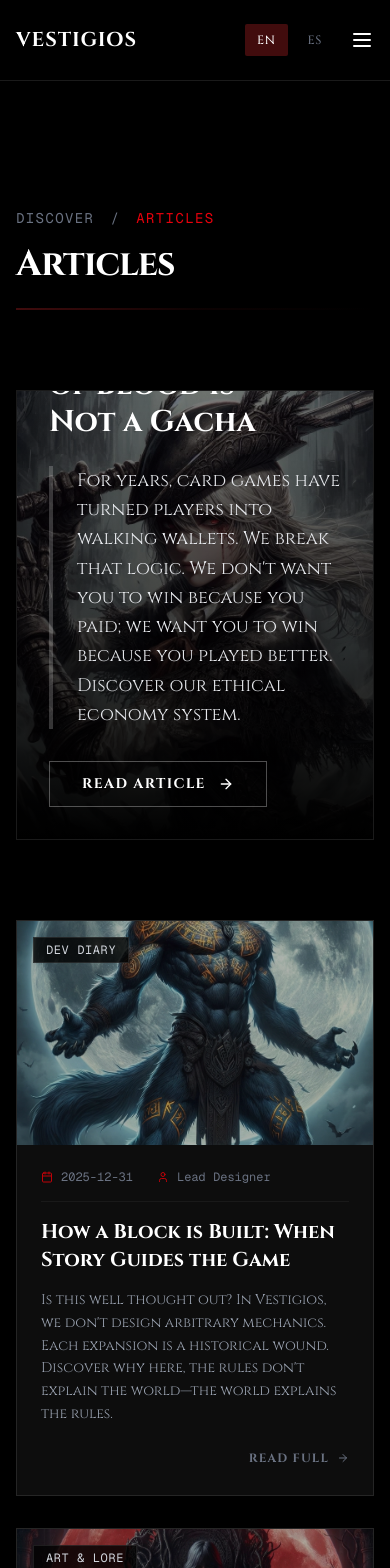
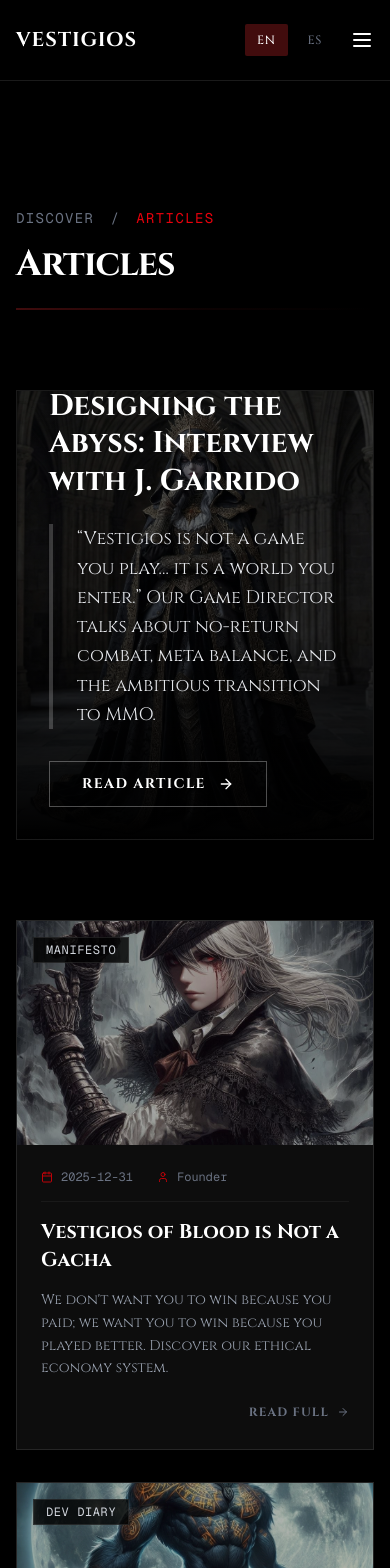
Before and after one commit to vestigiosentertainment/vestigios-website, a Next.js app: page /legal/discover/articles in a window 390 px wide. Shown: the top 1568 px of the page. Built offline with nearby package versions, Linux system fonts and the light colour scheme.

Commit message:
Update page.tsx

```diff
--- a/app/legal/discover/articles/page.tsx
+++ b/app/legal/discover/articles/page.tsx
@@ -8,29 +8,42 @@ import { Calendar, User, ArrowRight } from "lucide-react"
 export default function ArticlesPage() {
   const { t, language } = useLanguage()
 
-  // ARTÍCULO 1 (Destacado)
+  // ARTÍCULO 1 (Destacado - NUEVO: Entrevista Garrido)
   const featuredArticle = {
-    title: language === "es" ? "Vestigios de Sangre no es un Gacha" : "Vestigios of Blood is Not a Gacha",
+    title: language === "es" ? "Diseñando el Abismo: Entrevista con J. Garrido" : "Designing the Abyss: Interview with J. Garrido",
     excerpt: language === "es"
-        ? "Durante años, los juegos de cartas han convertido al jugador en una billetera ambulante. Nosotros rompemos esa lógica. No queremos que ganes porque pagaste, queremos que ganes porque jugaste mejor. Descubre nuestro sistema de economía ética."
-        : "For years, card games have turned players into walking wallets. We break that logic. We don't want you to win because you paid; we want you to win because you played better. Discover our ethical economy system.",
-    date: "2025-12-31",
-    author: "Founder",
-    image: "/portada-home.jpg",
-    category: language === "es" ? "Manifiesto" : "Manifesto",
-    href: "/legal/discover/articles/manifesto"
+        ? "“Vestigios no es un juego que se juega… es un mundo al que se entra.” Nuestro Director de Juego habla sobre el combate sin retorno, el balance del meta y la ambiciosa transición hacia el MMO."
+        : "“Vestigios is not a game you play… it is a world you enter.” Our Game Director talks about no-return combat, meta balance, and the ambitious transition to MMO.",
+    date: "2026-01-02",
+    author: "Editorial",
+    image: "/respectful-handshake-dark-atmosphere-gothic.jpg", // Puedes cambiar esta imagen por una del equipo si tienes
+    category: language === "es" ? "Entrevista Exclusiva" : "Exclusive Interview",
+    href: "/legal/discover/articles/interview-jonathan-garrido"
   }
 
-  // LISTA DE ARTÍCULOS SECUNDARIOS (Ahora son 3)
+  // LISTA DE ARTÍCULOS SECUNDARIOS
   const articles = [
+    {
+        id: 1,
+        // ARTÍCULO: MANIFIESTO (Movido desde Destacado)
+        title: language === "es" ? "Vestigios de Sangre no es un Gacha" : "Vestigios of Blood is Not a Gacha",
+        excerpt: language === "es"
+            ? "No queremos que ganes porque pagaste, queremos que ganes porque jugaste mejor. Descubre nuestro sistema de economía ética."
+            : "We don't want you to win because you paid; we want you to win because you played better. Discover our ethical economy system.",
+        date: "2025-12-31",
+        author: "Founder",
+        image: "/portada-home.jpg",
+        category: language === "es" ? "Manifiesto" : "Manifesto",
+        href: "/legal/discover/articles/manifesto"
+    },
     {
       id: 2,
       // ARTÍCULO: DISEÑO
-      title: language === "es" ? "Cómo se construye un bloque: Cuando la historia guía al juego" : "How a Block is Built: When Story Guides the Game",
+      title: language === "es" ? "Cómo se construye un bloque: La historia guía al juego" : "How a Block is Built: Story Guides the Game",
       excerpt: language === "es"
-        ? "¿Esto está bien pensado? En Vestigios, no diseñamos mecánicas arbitrarias. Cada expansión es una herida histórica. Descubre por qué aquí las reglas no explican el mundo, sino que el mundo explica las reglas."
-        : "Is this well thought out? In Vestigios, we don't design arbitrary mechanics. Each expansion is a historical wound. Discover why here, the rules don't explain the world—the world explains the rules.",
-      date: "2025-12-31",
+        ? "En Vestigios, no diseñamos mecánicas arbitrarias. Cada expansión es una herida histórica. Descubre por qué aquí el mundo explica las reglas."
+        : "In Vestigios, we don't design arbitrary mechanics. Each expansion is a historical wound. Discover why here the world explains the rules.",
+      date: "2025-12-30",
       author: "Lead Designer",
       image: "/chess-pieces-on-board-strategic-thinking-dark-goth.jpg",
       category: "Dev Diary",
@@ -39,24 +52,24 @@ export default function ArticlesPage() {
     {
       id: 3,
       // ARTÍCULO: ARTE
-      title: language === "es" ? "El arte como narrativa: Por qué cada carta es una escena" : "Art as Narrative: Why Every Card is a Scene",
+      title: language === "es" ? "El arte como narrativa: Cada carta es una escena" : "Art as Narrative: Every Card is a Scene",
       excerpt: language === "es"
-        ? "En muchos juegos, el arte es decoración. En Vestigios, es un segundo robado a una historia. Descubre por qué nuestras cartas no muestran poses, sino decisiones, y cómo cada ilustración narra lo que las palabras callan."
-        : "In many games, art is decoration. In Vestigios, it is a second stolen from a story. Discover why our cards don't show poses, but decisions, and how each illustration tells what words keep silent.",
-      date: "2025-12-31",
+        ? "En muchos juegos, el arte es decoración. En Vestigios, es un segundo robado a una historia. Descubre cómo cada ilustración narra lo que las palabras callan."
+        : "In many games, art is decoration. In Vestigios, it is a second stolen from a story. Discover how each illustration tells what words keep silent.",
+      date: "2025-12-28",
       author: "Art Director",
       image: "/ancient-book-open-with-mystical-light-dark-library.jpg",
       category: "Art & Lore",
-      href: "/legal/discover/articles/art-narrative"
+      href: "/legal/discover/articles/art-narrative" // Nota: Asegúrate de crear esta página si aún no existe
     },
     {
       id: 4,
-      // ARTÍCULO: ÉTICA (NUEVO)
+      // ARTÍCULO: ÉTICA
       title: language === "es" ? "La ética de Vestigios Entertainment" : "The Ethics of Vestigios Entertainment",
       excerpt: language === "es"
-        ? "¿Me van a exprimir? Vestigios no fue creado por un departamento de marketing, sino por jugadores. No diseñamos para explotar, diseñamos para durar. Conoce nuestra promesa de honestidad y responsabilidad indie."
-        : "Will they squeeze me? Vestigios was not created by a marketing department, but by players. We don't design to exploit, we design to last. Learn about our promise of honesty and indie responsibility.",
-      date: "2025-12-31",
+        ? "Vestigios no fue creado por un departamento de marketing, sino por jugadores. No diseñamos para explotar, diseñamos para durar."
+        : "Vestigios was not created by a marketing department, but by players. We don't design to exploit, we design to last.",
+      date: "2025-12-25",
       author: "Studio Head",
       image: "/respectful-handshake-dark-atmosphere-gothic.jpg",
       category: "Studio Values",
@@ -83,7 +96,7 @@ export default function ArticlesPage() {
           <div className="h-0.5 w-full bg-gradient-to-r from-red-900 via-red-900/20 to-transparent opacity-50" />
         </div>
 
-        {/* DESTACADO (MANIFIESTO) */}
+        {/* DESTACADO (ENTREVISTA) */}
         <div className="relative h-[450px] md:h-[550px] w-full rounded-sm overflow-hidden group mb-20 border border-white/10 shadow-2xl">
             <Image
                 src={featuredArticle.image}
@@ -94,12 +107,12 @@ export default function ArticlesPage() {
             <div className="absolute inset-0 bg-gradient-to-t from-black via-black/40 to-transparent" />
             <div className="absolute bottom-0 left-0 p-8 md:p-16 max-w-4xl">
                 <div className="flex items-center gap-4 mb-4">
-                    <span className="inline-block px-3 py-1 bg-red-900/80 text-white text-xs font-bold uppercase tracking-wider border-l-2 border-red-500">
+                    <span className="inline-block px-3 py-1 bg-blue-900/80 text-blue-100 text-xs font-bold uppercase tracking-wider border-l-2 border-blue-500">
                         {featuredArticle.category}
                     </span>
                     <span className="text-gray-400 text-xs font-mono">{featuredArticle.date}</span>
                 </div>
-                <h2 className="text-3xl md:text-6xl font-bold font-serif mb-6 leading-tight group-hover:text-red-100 transition-colors text-balance">
+                <h2 className="text-3xl md:text-6xl font-bold font-serif mb-6 leading-tight group-hover:text-blue-100 transition-colors text-balance">
                     {featuredArticle.title}
                 </h2>
                 <p className="text-lg md:text-xl text-gray-200 mb-8 font-light max-w-2xl text-pretty leading-relaxed border-l-4 border-white/20 pl-6">
@@ -114,7 +127,7 @@ export default function ArticlesPage() {
             </div>
         </div>
 
-        {/* GRID SECUNDARIA (3 ARTÍCULOS) */}
+        {/* GRID SECUNDARIA (ARTÍCULOS ANTERIORES) */}
         <div className="grid grid-cols-1 md:grid-cols-2 lg:grid-cols-3 gap-8">
           {articles.map((article) => (
             <article
```
